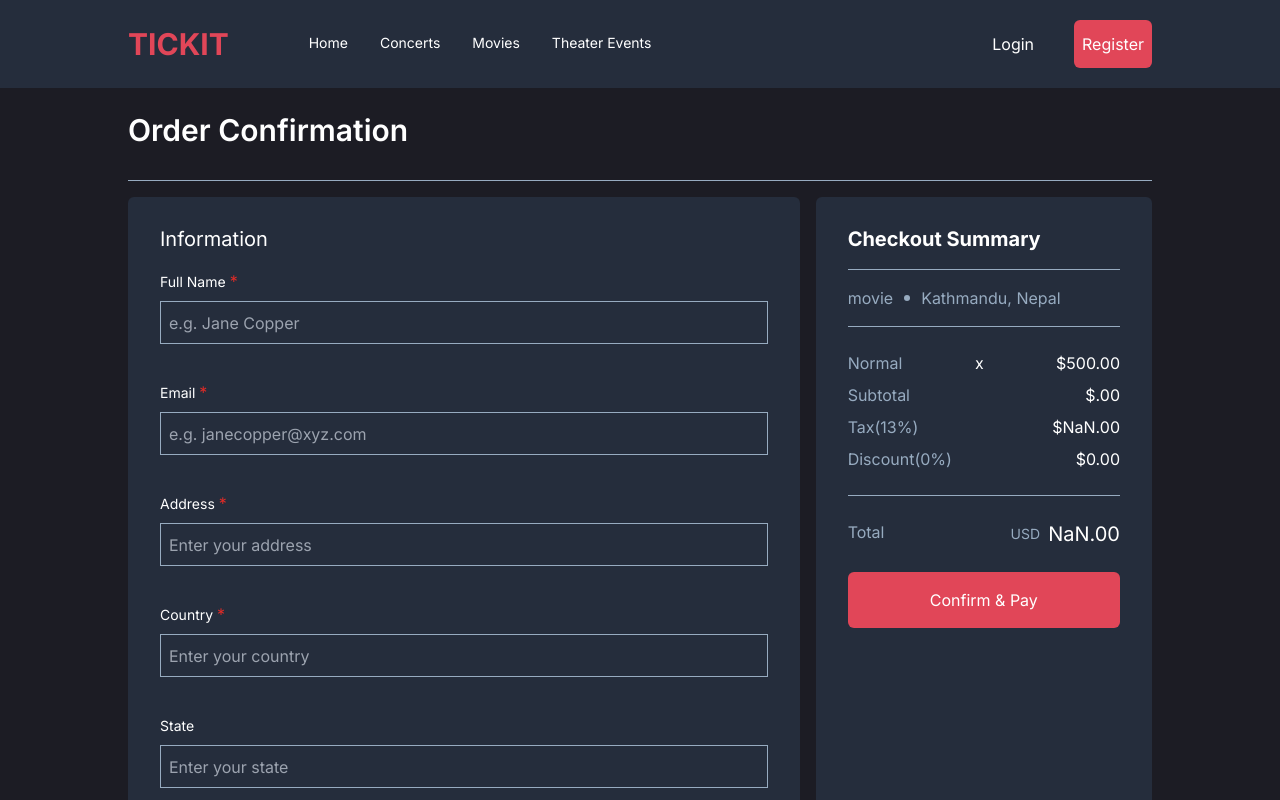
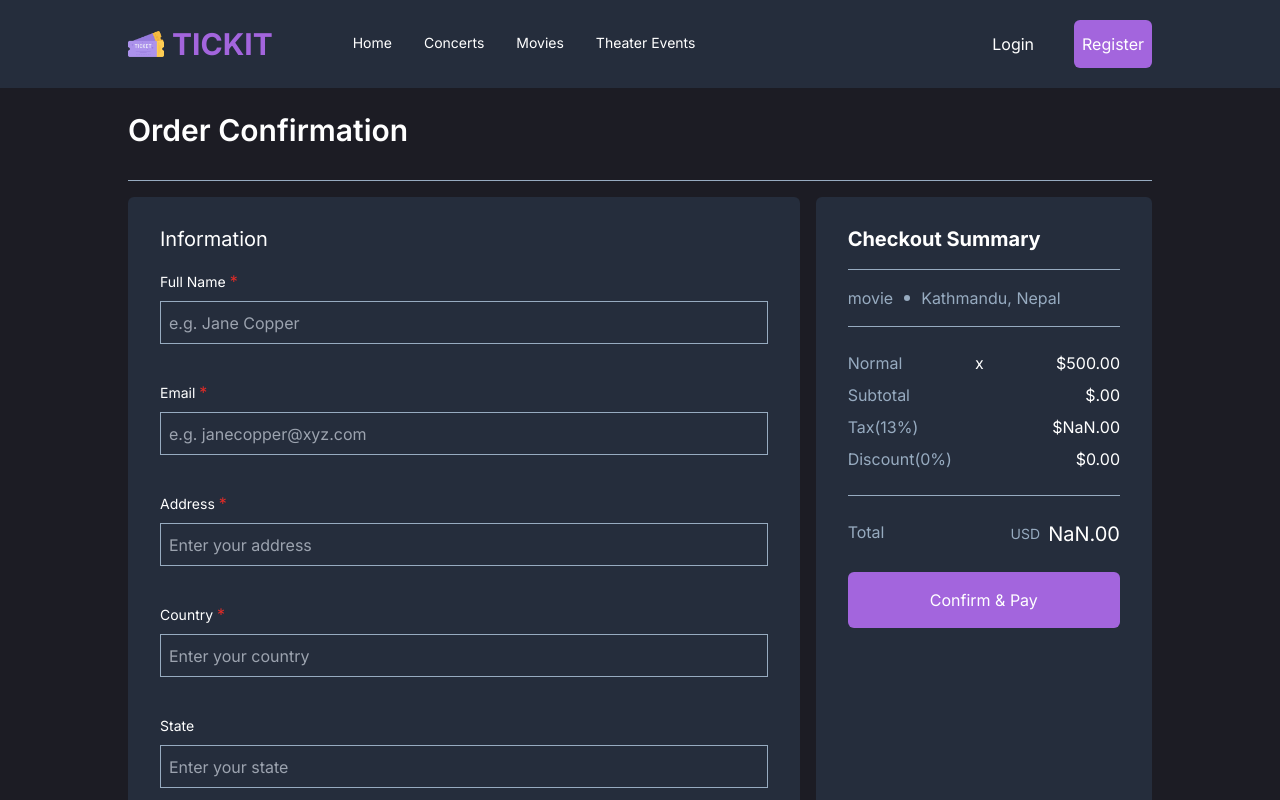
Before and after one commit to diwashbhattarai999/Tickit-Next.js, a Next.js app: page /checkout in a window 1280 px wide. Shown: the top 800 px of the page. Built offline with nearby package versions, Linux system fonts and the light colour scheme; what @react-pdf/renderer would draw is missing.

Commit message:
style: change highlight color & logo

```diff
--- a/src/components/Loader.jsx
+++ b/src/components/Loader.jsx
@@ -4,11 +4,11 @@ const Loader = ({ loading }) => {
   return (
     <div
       className={`fixed inset-0 ${
-        loading ? "bg-white/[0.5] " : "bg-white"
+        loading && "bg-bg-secondary/50"
       } z-50 grid place-items-center
   `}
     >
-      <DotLoader loading={loading} color="#E14658" />
+      <DotLoader loading={loading} color="#8a2be2" />
     </div>
   );
 };
--- a/src/components/Nav.jsx
+++ b/src/components/Nav.jsx
@@ -13,13 +13,13 @@ const Nav = () => {
           {/* Logo + Links */}
           <div className="flex items-center gap-20">
             {/* Logo */}
-            <Link href="/">
-              {/* <Image
+            <Link href="/" className="flex gap-2 items-center">
+              <Image
                 src="/assets/Logo.png"
                 alt="logo"
-                width={199}
+                width={36}
                 height={36}
-              /> */}
+              />
               <h1 className="text-red-primary font-bold text-3xl">TICKIT</h1>
             </Link>
 
@@ -37,10 +37,10 @@ const Nav = () => {
 
           {/* Login/Register */}
           <div className="flex items-center gap-8">
-            <div className="px-2 py-3 rounded-md cursor-pointer hover:bg-red-primary">
+            <div className="px-2 py-3 rounded-md cursor-pointer hover:bg-purple-600 transition-all duration-300">
               Login
             </div>
-            <div className="bg-red-primary px-2 py-3 rounded-md cursor-pointer hover:bg-red-500">
+            <div className="bg-red-primary px-2 py-3 rounded-md cursor-pointer hover:bg-purple-600 transition-all duration-300">
               Register
             </div>
           </div>
--- a/src/components/Pdf.jsx
+++ b/src/components/Pdf.jsx
@@ -25,14 +25,16 @@ const styles = StyleSheet.create({
     color: "#97ABC0",
   },
   nav: {
-    backgroundColor: "#E14658",
-    height: "48px",
+    backgroundColor: "#7c2ac9",
+    height: "52px",
     width: "100%",
     display: "flex",
-    justifyContent: "center",
+    alignItems: "center",
+    gap: "8px",
+    flexDirection: "row",
   },
   logo: {
-    width: "120px",
+    width: "36px",
     paddingLeft: 10,
   },
   invoice: {
@@ -43,7 +45,7 @@ const styles = StyleSheet.create({
     marginBottom: 5,
   },
   ticket: {
-    border: "1pt solid #97ABC0",
+    border: "1pt solid #a365dd",
     padding: 10,
     marginVertical: 10,
     display: "flex",
@@ -111,6 +113,11 @@ const PDF = ({ data }) => {
         {/* Navbar Section */}
         <View style={styles.nav}>
           <Image src="/assets/Logo.png" alt="Logo" style={styles.logo} />
+          <Text
+            style={{ fontSize: "26px", fontWeight: "extrabold", color: "#e6e2eb" }}
+          >
+            TICKIT
+          </Text>
         </View>
 
         {/* Body */}
--- a/tailwind.config.js
+++ b/tailwind.config.js
@@ -12,7 +12,7 @@ module.exports = {
         "bg-secondary": "#252D3C",
         "text-primary": "#FFFFFF",
         "text-secondary": "#97ABC0",
-        "red-primary": "#E14658",
+        "red-primary": "#a365dd",
         dark: "#292932",
       },
     },
```
Also changed, not shown: public/assets/Logo.png.
